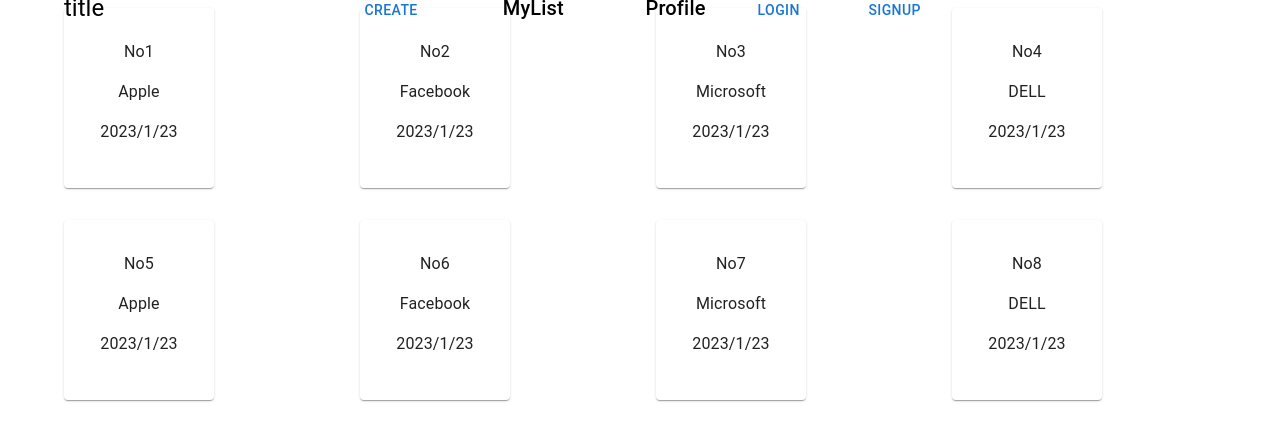
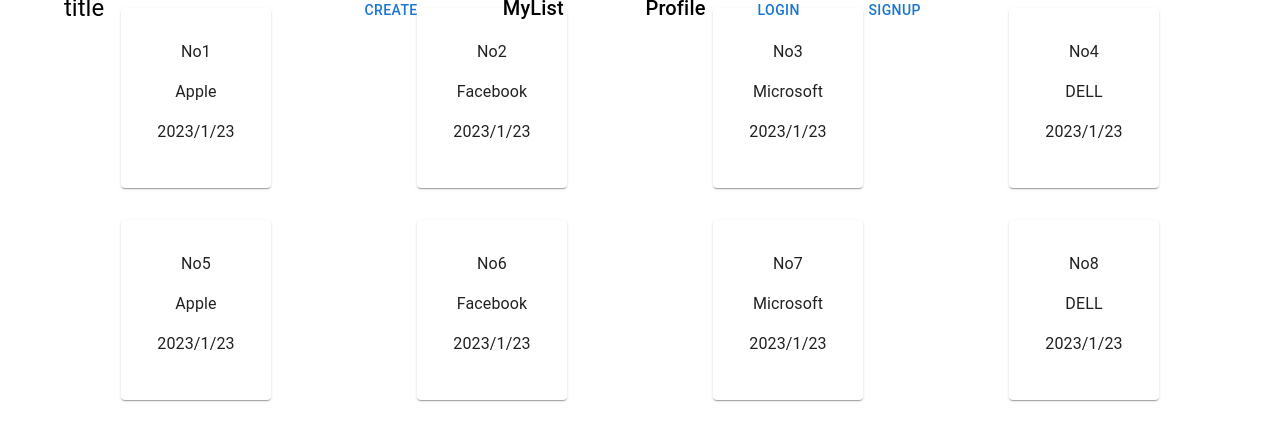
Before and after one commit to tenmusu007/invoice-app, a Next.js app: page /mylist in a window 1280 px wide. Shown: the top 440 px of the page. Built offline with nearby package versions, Linux system fonts and the light colour scheme; no server answers.

Commit message:
add margin to invoice card

```diff
--- a/components/Molecules/InvoiceCard/index.tsx
+++ b/components/Molecules/InvoiceCard/index.tsx
@@ -8,7 +8,7 @@
   const { businessInfo, invocieNumber, issued } = props.list;
   return (
     <Link path={`/invoice/${encodeURIComponent(invocieNumber as string)}`}>
-      <Card sx={{ width: 150, height: 180 }}>
+      <Card sx={{ width: 150, height: 180, margin:'auto'}}>
         <CardContent>
           <Text
             text={`No${invocieNumber}`}
```
